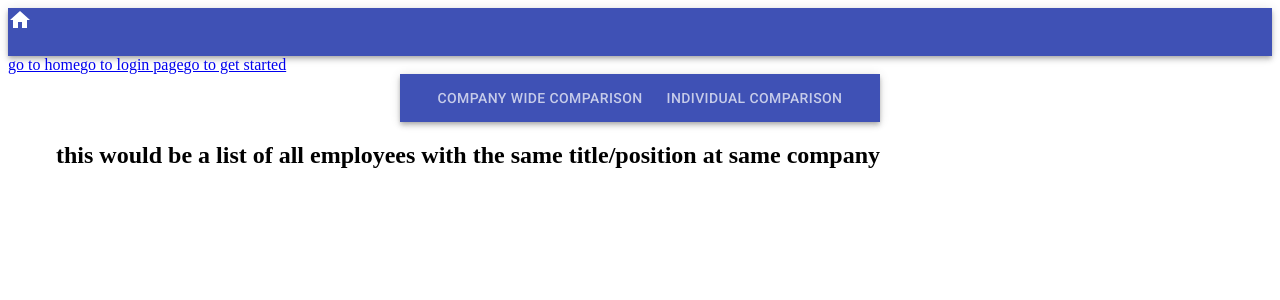
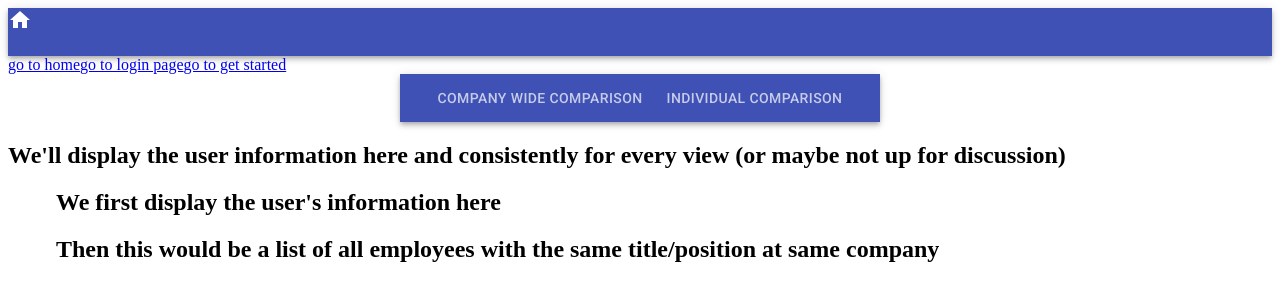
Before and after one commit to fairpayorg/fairpay, a React app: page /home in a window 1280 px wide. Both pictures are taken after a click on the tab "INDIVIDUAL COMPARISON". Shown: the top 300 px of the page. Built offline with nearby package versions, Linux system fonts and the light colour scheme.

Commit message:
working on formatting how data should be displayed, waiting on server to serve up routes so frontend can parse and display

```diff
--- a/client/components/Age_Company.jsx
+++ b/client/components/Age_Company.jsx
@@ -7,7 +7,10 @@ export default function Age(props) {
       <div hidden={props.value !== props.index || props.view === 1}>
         <div className="data_display_div">
           <h1>inside age comparison</h1>
-          <h1>{props.graph}</h1>
+          <h3>Display the user's information at the top</h3>
+          <h3>
+            then we display the average information for all the age ranges
+          </h3>
         </div>
       </div>
     </React.Fragment>
--- a/client/components/Gender_Company.jsx
+++ b/client/components/Gender_Company.jsx
@@ -7,7 +7,8 @@ function Gender(props) {
       <div hidden={props.value !== props.index || props.view === 1}>
         <div className="data_display_div">
           <h1>inside gender comparison</h1>
-          <h1>{props.graph}</h1>
+          <h3>First display user's information</h3>
+          <h3>Then we display the averages for every gender</h3>
         </div>
       </div>
     </React.Fragment>
--- a/client/components/Home.jsx
+++ b/client/components/Home.jsx
@@ -74,6 +74,12 @@ function Home(props) {
           </Tabs>
         </AppBar>
       </Container>
+      <div>
+        <h2>
+          We'll display the user information here and consistently for every
+          view (or maybe not up for discussion)
+        </h2>
+      </div>
       <Container>
         <CompanyComparison
           view={view}
--- a/client/components/IndividualComparison.jsx
+++ b/client/components/IndividualComparison.jsx
@@ -9,9 +9,10 @@ function IndividualComparison(props) {
       <Container>
         <div hidden={props.view !== props.index} id="individual_comparison_div">
           {/* render the array of employees here */}
+          <h2>We first display the user's information here</h2>
           <h2>
-            this would be a list of all employees with the same title/position
-            at same company
+            Then this would be a list of all employees with the same
+            title/position at same company
           </h2>
         </div>
       </Container>
--- a/client/components/Race_Company.jsx
+++ b/client/components/Race_Company.jsx
@@ -7,7 +7,8 @@ function Race(props) {
       <div hidden={props.value !== props.index || props.view === 1}>
         <div className="data_display_div">
           <h1>Inside race comparisons</h1>
-          <h1>{props.graph}</h1>
+          <h3>We show the user's information at the top for easy comparison</h3>
+          <h3>Then we display the averages for every race</h3>
         </div>
       </div>
     </React.Fragment>
--- a/client/components/Total_Company.jsx
+++ b/client/components/Total_Company.jsx
@@ -7,20 +7,11 @@ function Total(props) {
       <div hidden={props.value !== props.index || props.view === 1}>
         <div className="data_display_div">
           <h1>Inside Total comparisons</h1>
-          <h1>Inside Total comparisons</h1>
-          <h1>Inside Total comparisons</h1>
-          <h1>Inside Total comparisons</h1>
-          <h1>Inside Total comparisons</h1>
-          <h1>Inside Total comparisons</h1>
-          <h1>Inside Total comparisons</h1>
-          <h1>Inside Total comparisons</h1>
-          <h1>Inside Total comparisons</h1>
-          <h1>Inside Total comparisons</h1>
-          <h1>Inside Total comparisons</h1>
-          <h1>Inside Total comparisons</h1>
-          <h1>Inside Total comparisons</h1>
-          <h1>Inside Total comparisons</h1>
-          <h1>Inside Total comparisons</h1>
+          <h3>we're gonna want to show the user's information at the top</h3>
+          <h3>
+            Then we display the aggregate of all employees at same company with
+            same title
+          </h3>
         </div>
       </div>
     </React.Fragment>
```
